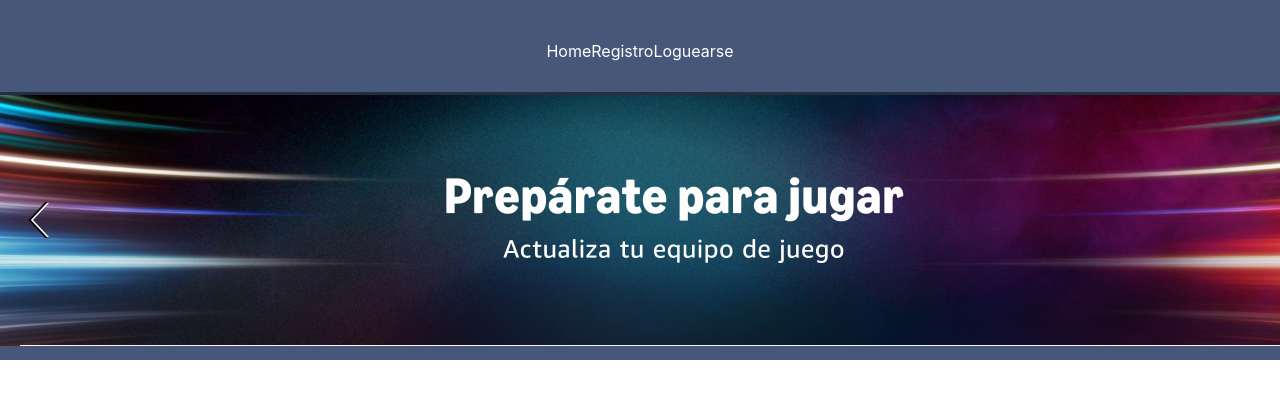
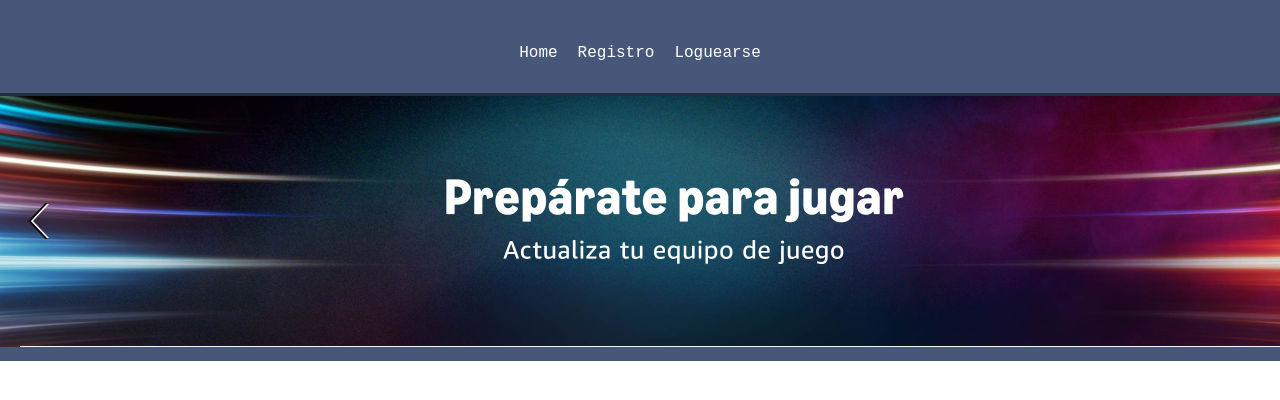
Before and after one commit to EzeMoreira/my-app, a React (Create React App) app: page / in a window 1280 px wide. Shown: the top 400 px of the page. Built offline with nearby package versions, Linux system fonts and the light colour scheme.

Commit message:
cambios en los estilos

```diff
--- a/src/App.css
+++ b/src/App.css
@@ -36,3 +36,9 @@ Nav ul{
   padding: 15px;
   text-align: center;
 }
+
+.list {
+  padding: 10px;
+  font-size: large;
+  font-family: monospace;
+}
```
